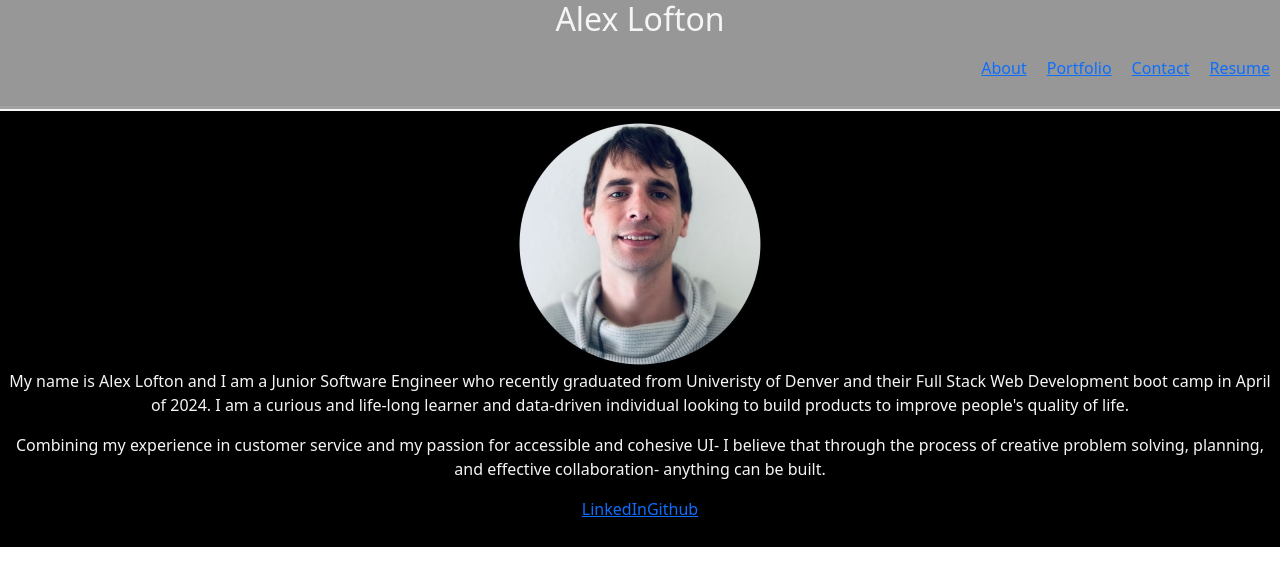
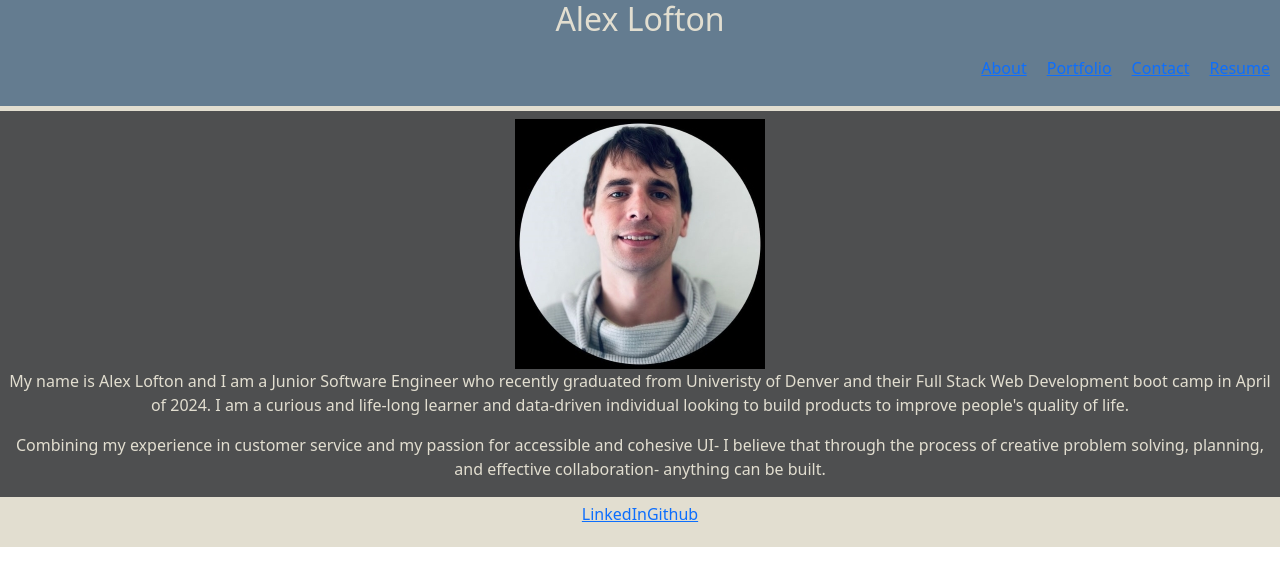
Before and after one commit to alexlofton/reactprofile, a React (Vite) app: page / in a window 1280 px wide. Shown: the top 586 px of the page. Built offline with nearby package versions, Linux system fonts and the light colour scheme.

Commit message:
update css

```diff
--- a/src/App.css
+++ b/src/App.css
@@ -1,6 +1,6 @@
 #root {
-  background-color: black;
-  color: whitesmoke;
+  background-color: #4E4F50;
+  color: #E2DED0;
   margin: 0 auto;
   text-align: center;
 }
@@ -17,7 +17,7 @@
 
 
 .turtle{
-  color: red;
+  color: #175873;
 }
 
 .form{
@@ -59,17 +59,23 @@
 
 .header {
   width: 100%;
-  background-color: rgb(151, 151, 151);
+  background-color: #647C90;
   border-top: 0;
   border-bottom: 5px;
   border-left: 0;
   border-right: 0;
-  border-style: groove;
-  border-color: whitesmoke;
+  border-style: solid;
+  border-color: #E2DED0;
 }
 
 .footer {
   width: 100%;
-  background-color: black;
   height: 50px;
+  background-color: #E2DED0;
+  border-top: 5px;
+  border-bottom: 0;
+  border-left: 0;
+  border-right: 0;
+  border-style: solid;
+  /* border-color: #746C70; */
 }
```
